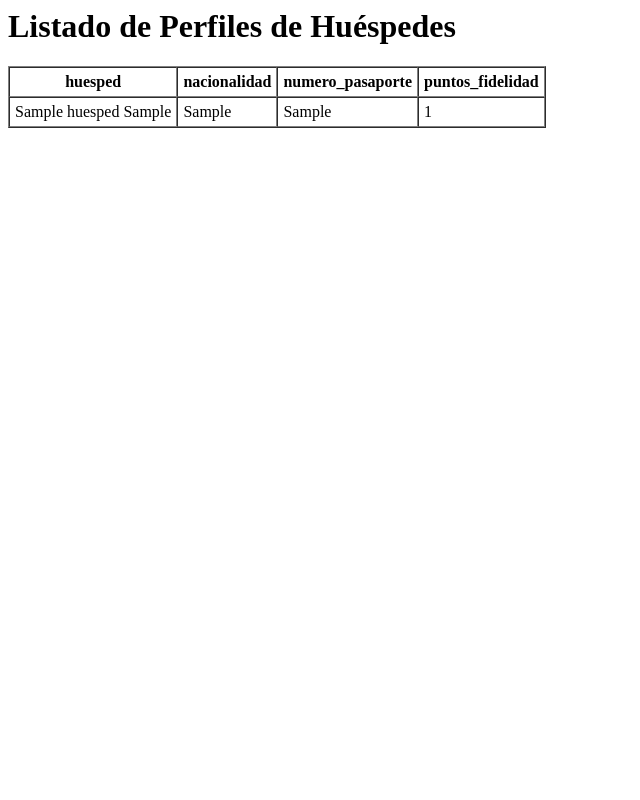
After one commit to antoniopoligonosur/PracticaHotel, a Django app: page /perfil_huesped/lista in a window 1280 px wide. The commit adds this page. Shown: the whole page, without its empty margins (0-640 px from the left). Run offline with Django 5.2, Linux system fonts and the light colour scheme; tables that the repository leaves empty hold one stand-in row (values such as "Sample post"); parts of the project's set-up code (start-up, migrations or seed data) failed here and were passed over.

Commit message:
Terminar url_6

```diff
--- a/hotel/hotel/templates/hotel/index.html
+++ b/hotel/hotel/templates/hotel/index.html
@@ -18,6 +18,7 @@
        <li><a href="{% url 'tipo_habitacion' %}">Tipos de Habitación</a></li>
        <li><a href="{% url 'habitacion_lista' 1 %}">Habitaciones</a></li>
        <li><a href="{% url 'huesped_lista' %}">Huéspedes</a></li>
+       <li><a href="{% url 'perfil_huesped_lista' %}">Perfiles de Huésped</a></li>
    </ul>
 
 </body>
--- /dev/null
+++ b/hotel/hotel/templates/hotel/perfil_huesped_lista.html
@@ -0,0 +1,31 @@
+<html>
+<head>
+    <title>Listado de Perfiles de Huéspedes</title>
+</head>
+<body>
+
+<h1>Listado de Perfiles de Huéspedes</h1>
+
+<table border="1" cellpadding="5" cellspacing="0">
+    <thead>
+        <tr>
+            <th>huesped</th>
+            <th>nacionalidad</th>
+            <th>numero_pasaporte</th>
+            <th>puntos_fidelidad</th>
+        </tr>
+    </thead>
+    <tbody>
+        {% for ph in perfil_lista %}
+        <tr>
+            <td>{{ ph.huesped.nombre }} {{ ph.huesped.apellido }}</td>
+            <td>{{ ph.nacionalidad }}</td>
+            <td>{{ ph.numero_pasaporte }}</td>
+            <td>{{ ph.puntos_fidelidad }}</td>
+        </tr>
+        {% endfor %}
+    </tbody>
+</table>
+
+</body>
+</html>
--- a/hotel/hotel/urls.py
+++ b/hotel/hotel/urls.py
@@ -13,5 +13,7 @@ urlpatterns = [
    path('habitacion/lista/<int:hotel_id>/', views.habitacion_lista, name='habitacion_lista'),
    # 5) Huesped
    path('huesped/lista', views.huesped_lista, name='huesped_lista'),
+   # 6) Perfil Huesped
+   path('perfil_huesped/lista', views.perfil_huesped_lista, name='perfil_huesped_lista'),
 
 ]
--- a/hotel/hotel/views.py
+++ b/hotel/hotel/views.py
@@ -99,6 +99,20 @@ def huesped_lista(request):
     '''
     return render(request, 'hotel/huesped_lista.html', {'huesped_lista': huespedes})
 
+# 6) Perfil Huésped
+# ESTA VISTA SIRVE PARA MOSTRAR EL CONTENIDO DE PERFILHUESPED Y SU HUESPED RELACIONADO:
+# Muestra huesped, nacionalidad y puntos_fidelidad
+def perfil_huesped_lista(request):
+
+    perfiles = PerfilHuesped.objects.select_related('huesped').all()
+
+    '''
+    perfiles = PerfilHuesped.objects.raw(" SELECT ph.* FROM hotel_perfilhuesped ph "
+                                        " JOIN hotel_huesped h ON h.id = ph.huesped_id "
+                                         " ORDER BY ph.puntos_fidelidad DESC ")
+    '''
+    return render(request, 'hotel/perfil_huesped_lista.html', {'perfil_lista': perfiles})
+
 
 def mi_error_404(request, exception=None):
     return render(request, 'errores/404.html', status=404)
```
